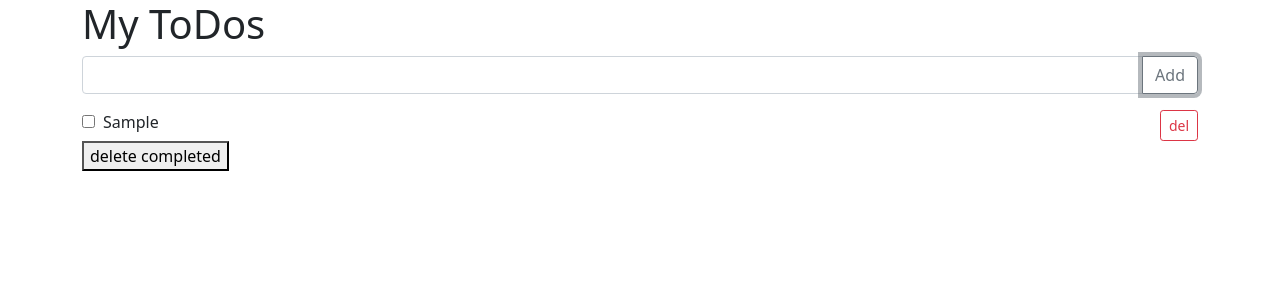
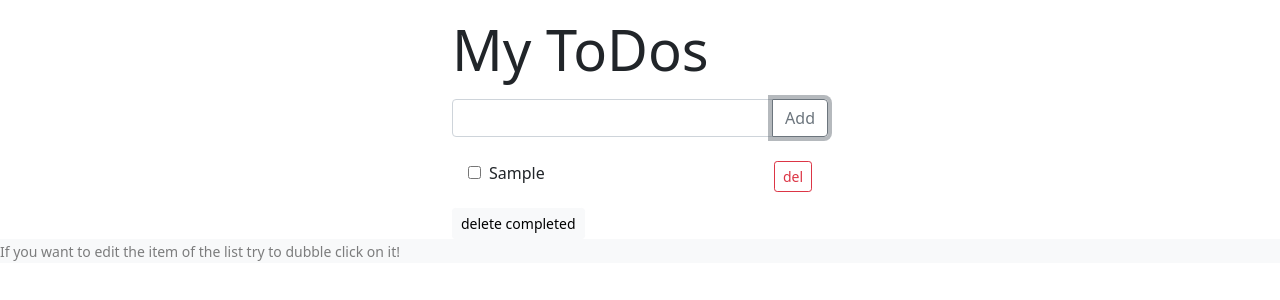
Before and after one commit to splastiq/simple-todolist-angular, an Angular app: page / in a window 1280 px wide. Both pictures are taken after typing "Sample" into the empty fields and a click on the button "Add". Shown: the top 300 px of the page. Built offline with nearby package versions, Linux system fonts and the light colour scheme.

Commit message:
feat: add ifo block

```diff
--- a/src/app/app.component.css
+++ b/src/app/app.component.css
@@ -1,9 +1,13 @@
-ul {
-  margin: 0;
-  padding: 0;
-  list-style: none;
-}
-
 .completed {
   text-decoration: line-through;
 }
+
+.container {
+  max-width: 400px;
+  min-width: 200px;
+}
+
+input.form-control:focus {
+  box-shadow: inset 0 0 0 #ddd;
+  border-color: #aaa;
+}
--- a/src/app/app.component.html
+++ b/src/app/app.component.html
@@ -1,13 +1,16 @@
 <section class="container">
-  <h1>My ToDos</h1>
+  <h1 class="display-4 my-3">My ToDos</h1>
   <form [formGroup]="form" (ngSubmit)="addItem()">
     <div class="input-group mb-3">
       <input type="text" class="form-control" formControlName="title" />
       <button class="btn btn-outline-secondary" type="submit">Add</button>
     </div>
   </form>
-  <ul>
-    <li *ngFor="let item of getItems()" class="d-flex justify-content-between">
+  <ul class="list-group list-group-flush">
+    <li
+      *ngFor="let item of getItems()"
+      class="list-group-item d-flex justify-content-between mb-2"
+    >
       <div>
         <input
           class="mr-2"
@@ -40,5 +43,12 @@
       </button>
     </li>
   </ul>
-  <button (click)="deleteCompleted()">delete completed</button>
+  <button class="btn btn-sm btn-light" (click)="deleteCompleted()">
+    delete completed
+  </button>
 </section>
+<section class="info text-black-50 bg-light">
+  <small
+    >If you want to edit the item of the list try to dubble click on it!</small
+  >
+</section>
```
